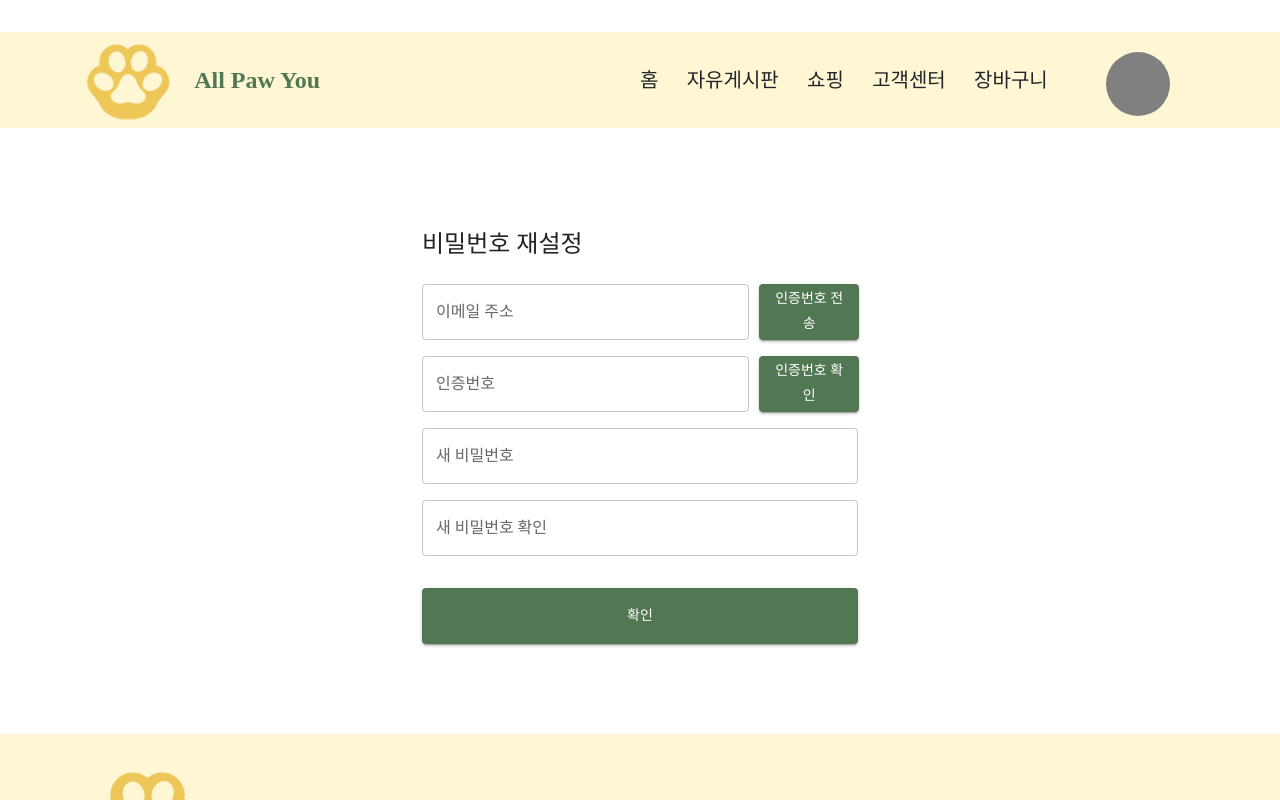
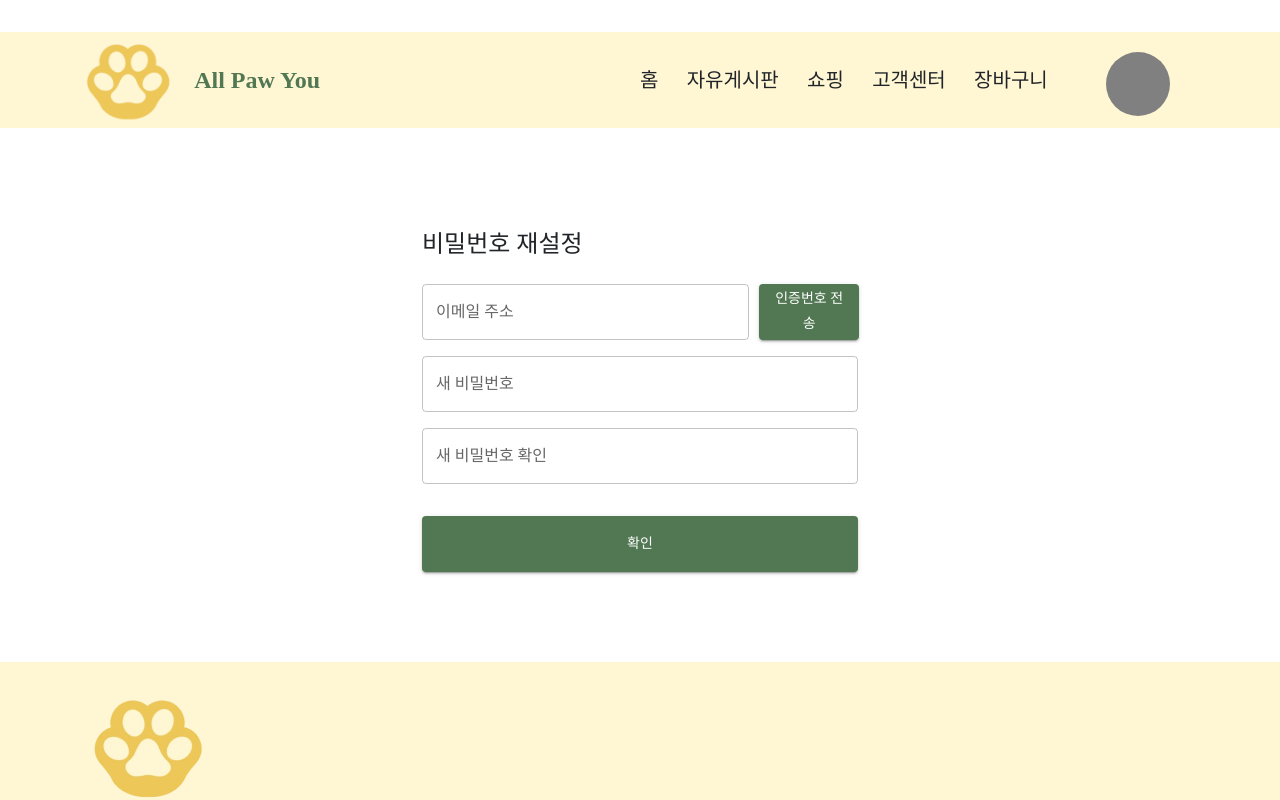
Before and after one commit to j2sunn/AllPawYou_FrontEnd, a React (Vite) app: page /resetPwd in a window 1280 px wide. Shown: the top 800 px of the page. Built offline with nearby package versions, Linux system fonts and the light colour scheme; a web font is replaced by a local one.

Commit message:
인증번호 입력창 수정
인증번호 전송 버튼 누르면 인증번호 입력창 나타나게 수정

```diff
--- a/src/routes/FindEmail.jsx
+++ b/src/routes/FindEmail.jsx
@@ -2,6 +2,7 @@ import { Button, TextField } from "@mui/material";
 import HeaderComponent from "../components/common/HeaderComponent";
 import FooterComponent from "../components/common/FooterComponent";
 import styled from "styled-components";
+import { useState } from "react";
 const Container = styled.div`
 padding: 70px;
 margin:auto;
@@ -27,7 +28,7 @@ const ButtonContainer = styled.div`
 
 
 const FindEmail = () => {
-
+    const [auth, setAuth] = useState(false);
     return (
         <>
             <HeaderComponent />
@@ -38,9 +39,14 @@ const FindEmail = () => {
                     <TextField label="이름" variant="outlined" placeholder="이름을 입력해주세요" sx={{ width:"100%", marginBottom: "16px" }} /><br />
                     <TextField label="휴대폰 번호" variant="outlined" placeholder="- 없이 숫자만 입력해주세요"
                         sx={{  width:"75%", marginBottom: "16px" }} />
-                    <ButtonAdd variant="contained" sx={{ height: '56px' }}>인증번호 전송</ButtonAdd><br />
-                    <TextField label="인증번호" variant="outlined" placeholder="인증번호를 입력해주세요" sx={{  width:"75%", marginBottom: "16px" }} />
-                    <ButtonAdd variant="contained" sx={{ height: '56px'}}>인증번호 확인</ButtonAdd><br />
+                    <ButtonAdd variant="contained" sx={{ height: '56px' }} onClick={()=>setAuth(true)}>인증번호 전송</ButtonAdd><br />
+                    {auth && (
+                        <>
+                            <TextField label="인증번호" variant="outlined" placeholder="인증번호를 입력해주세요" sx={{  width:"75%", marginBottom: "16px" }} />
+                            <ButtonAdd variant="contained" sx={{ height: '56px'}}>인증번호 확인</ButtonAdd><br />
+                        </>
+                    )}
+
                     <ButtonContainer>
                     <Button variant="contained" sx={{width:'100%', height: '56px'}}>이메일 찾기</Button>
                     </ButtonContainer>
--- a/src/routes/ResetPassword.jsx
+++ b/src/routes/ResetPassword.jsx
@@ -2,6 +2,7 @@ import { Button, TextField } from "@mui/material";
 import HeaderComponent from "../components/common/HeaderComponent";
 import FooterComponent from "../components/common/FooterComponent";
 import styled from "styled-components";
+import { useState } from "react";
 const Container = styled.div`
 padding: 70px;
 margin:auto;
@@ -27,6 +28,7 @@ const ButtonContainer = styled.div`
 
 
 const ResetPassword = () => {
+    const [auth, setAuth] = useState(false);
     return (
         <>
             <HeaderComponent />
@@ -35,9 +37,13 @@ const ResetPassword = () => {
                     <h4 style={{ marginBottom: '25px' }}>비밀번호 재설정</h4>
                     <TextField label="이메일 주소" variant="outlined" placeholder="'@'를 포함하여 입력해주세요'"
                         sx={{ width: "75%", marginBottom: "16px" }} />
-                    <ButtonAdd variant="contained" sx={{ height: '56px' }}>인증번호 전송</ButtonAdd><br />
-                    <TextField label="인증번호" variant="outlined" placeholder="인증번호를 입력해주세요" sx={{ width: "75%", marginBottom: "16px" }} />
-                    <ButtonAdd variant="contained" sx={{ height: '56px' }}>인증번호 확인</ButtonAdd><br />
+                    <ButtonAdd variant="contained" sx={{ height: '56px' }} onClick={()=>setAuth(true)}>인증번호 전송</ButtonAdd><br />
+                    {auth && (
+                        <>
+                            <TextField label="인증번호" variant="outlined" placeholder="인증번호를 입력해주세요" sx={{ width: "75%", marginBottom: "16px" }} />
+                            <ButtonAdd variant="contained" sx={{ height: '56px' }}>인증번호 확인</ButtonAdd><br />
+                        </>
+                    )}
                     <TextField label="새 비밀번호" variant="outlined" placeholder="비밀번호를 입력해주세요" sx={{ width:"100%", marginBottom: "16px" }} /><br />
                     <TextField label="새 비밀번호 확인" variant="outlined" placeholder="비밀번호를 입력해주세요" sx={{ width:"100%", marginBottom: "16px" }} /><br />
                     <ButtonContainer>
--- a/src/routes/SignUp.jsx
+++ b/src/routes/SignUp.jsx
@@ -35,6 +35,7 @@ const SignUp = () => {
   const [m_pwd_chk, setM_pwd_chk] = useState("");
   const [m_nick, setM_nick] = useState("");
   const [m_phone, setM_phone] = useState("");
+  const [auth, setAuth] = useState(false);
 
   const [errors, setErrors] = useState({
     m_email: "",
@@ -134,10 +135,11 @@ const SignUp = () => {
                   required
                   sx={{width:"75%"}}
                 />
-                 <ButtonOverlay variant="contained">인증번호 전송</ButtonOverlay>
+                 <ButtonOverlay variant="contained" onClick={()=>setAuth(true)}>인증번호 전송</ButtonOverlay>
                 <div className="invalid-feedback">{errors.m_email}</div>
 
               </div>
+              {auth && (
               <div className="mb-3">
                 <label htmlFor="validateNumber">인증번호</label><br/>
                 <TextField
@@ -148,7 +150,8 @@ const SignUp = () => {
                 />
                 <ButtonOverlay variant="contained">인증번호 확인</ButtonOverlay>
                 <div className="invalid-feedback">{errors.m_email}</div>
-              </div>
+              </div>)
+              }
 
               <div className="mb-3">
                 <label htmlFor="pwd">비밀번호</label>
```
